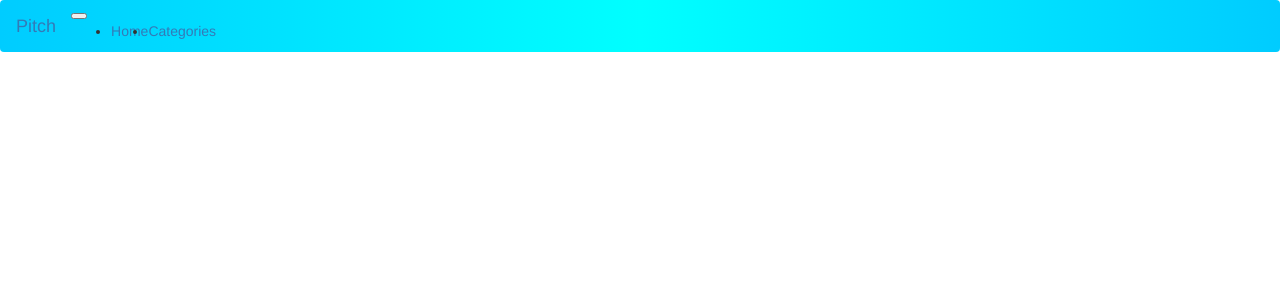
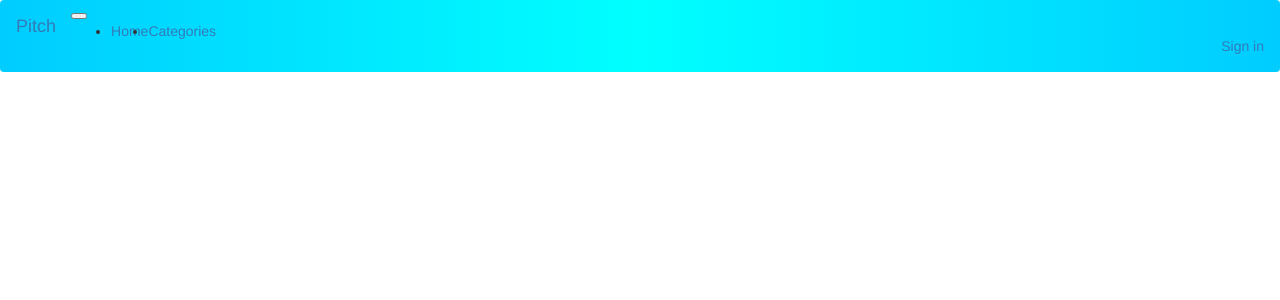
Before and after one commit to damunza/one_min_pitch, a Flask app: template app/templates/base.html in a window 1280 px wide. Shown: the top 300 px of the page. Run offline with Flask 2, Linux system fonts and the light colour scheme; the template is opened without the code that fills it, so the values that code supplies are empty; some libraries are stand-ins or nearby versions.

Commit message:
added the option to sign in and log out to the navbar

```diff
--- a/app/templates/navbar.html
+++ b/app/templates/navbar.html
@@ -22,5 +22,13 @@
         </div>
       </li>
     </ul>
+     <ul class="nav navbar-nav navbar-right">
+          {% if current_user.is_authenticated %}
+          <li style="color:white;padding:15px;">{{current_user.username}}</li>
+          <li><a href="{{url_for('auth.logout')}}">Sign out</a></li>
+          {% else %}
+          <li><a href="{{url_for('auth.login')}}">Sign in</a></li>
+          {%endif%}
+     </ul>
   </div>
 </nav>
```
